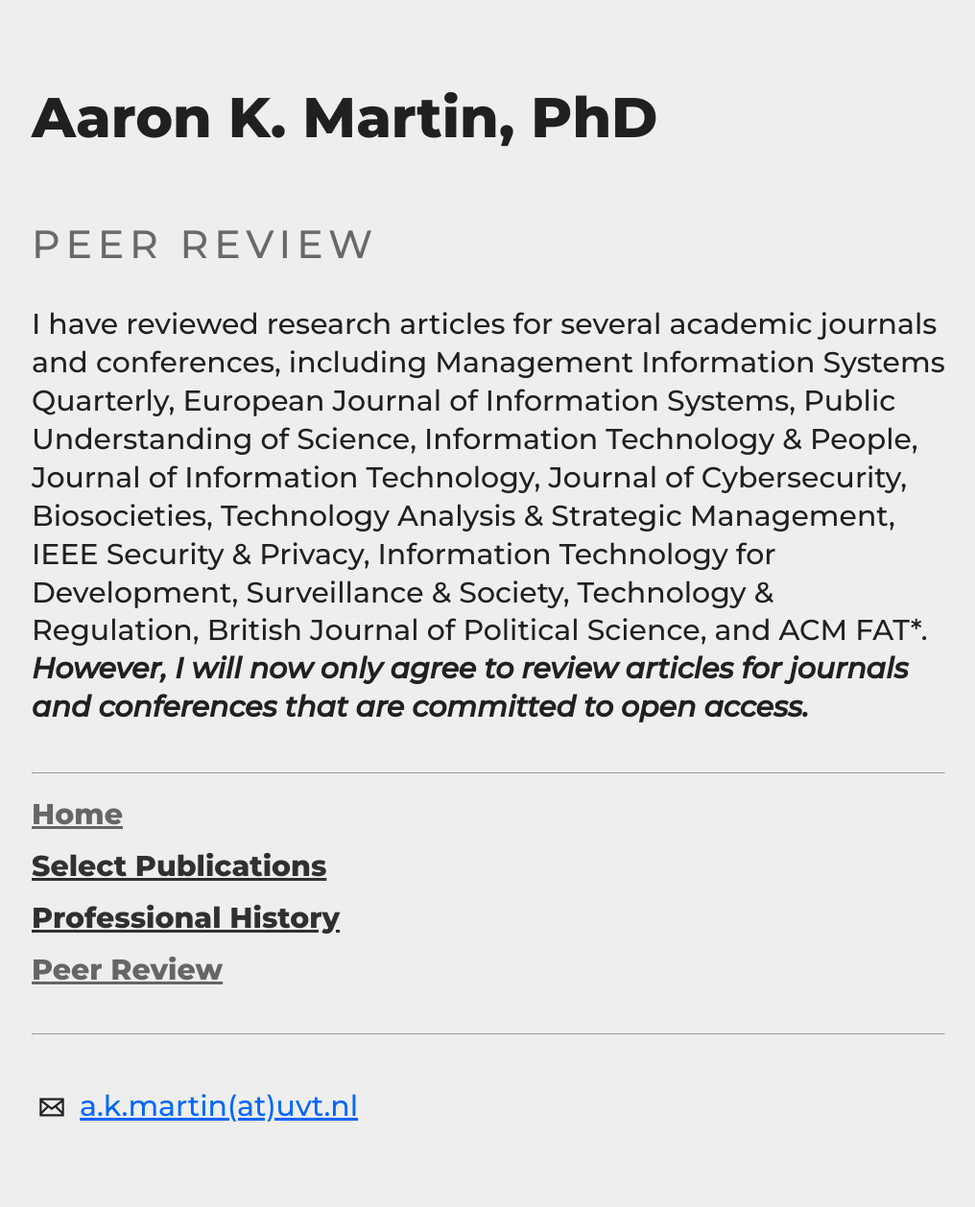
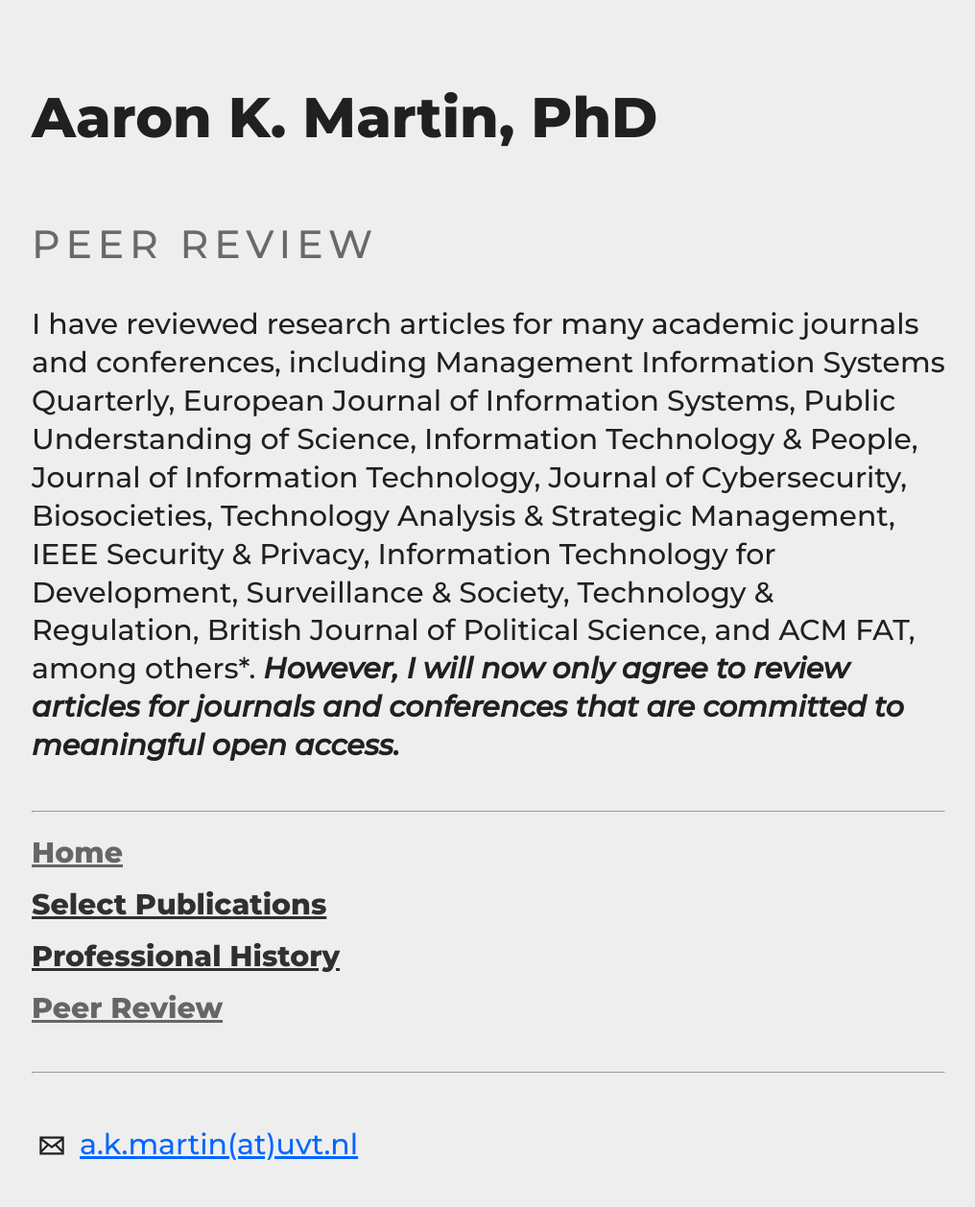
Before and after one commit to haroonalrasheed/641a, a Jekyll site: the page built from peer-review/index.md, in a window 1280 px wide. Shown: the whole page at 96% size, without its empty margins (131-1147 px from the left). Built offline with Jekyll 4.4.1, drawn with Linux system fonts in a browser that asks for light colours; before the commit the page ends 1218 px from its top, so only the background shows below that.

Commit message:
Update index.md

```diff
--- a/peer-review/index.md
+++ b/peer-review/index.md
@@ -5,4 +5,4 @@ title: Peer Review
 
 ## Peer Review
 
-I have reviewed research articles for several academic journals and conferences, including Management Information Systems Quarterly, European Journal of Information Systems, Public Understanding of Science, Information Technology & People, Journal of Information Technology, Journal of Cybersecurity, Biosocieties, Technology Analysis & Strategic Management, IEEE Security & Privacy, Information Technology for Development, Surveillance & Society, Technology & Regulation, British Journal of Political Science, and ACM FAT*. **_However, I will now only agree to review articles for journals and conferences that are committed to open access._**
+I have reviewed research articles for many academic journals and conferences, including Management Information Systems Quarterly, European Journal of Information Systems, Public Understanding of Science, Information Technology & People, Journal of Information Technology, Journal of Cybersecurity, Biosocieties, Technology Analysis & Strategic Management, IEEE Security & Privacy, Information Technology for Development, Surveillance & Society, Technology & Regulation, British Journal of Political Science, and ACM FAT, among others*. **_However, I will now only agree to review articles for journals and conferences that are committed to meaningful open access._**
```
